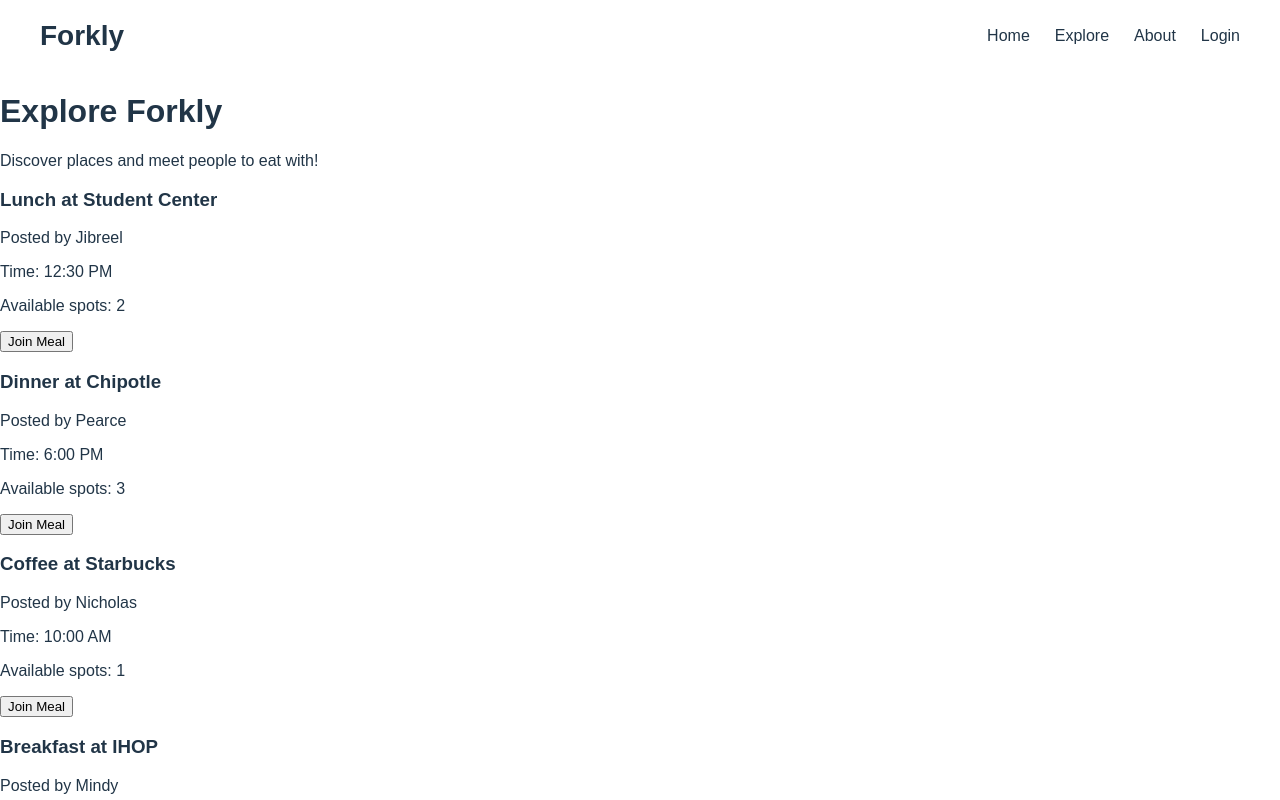
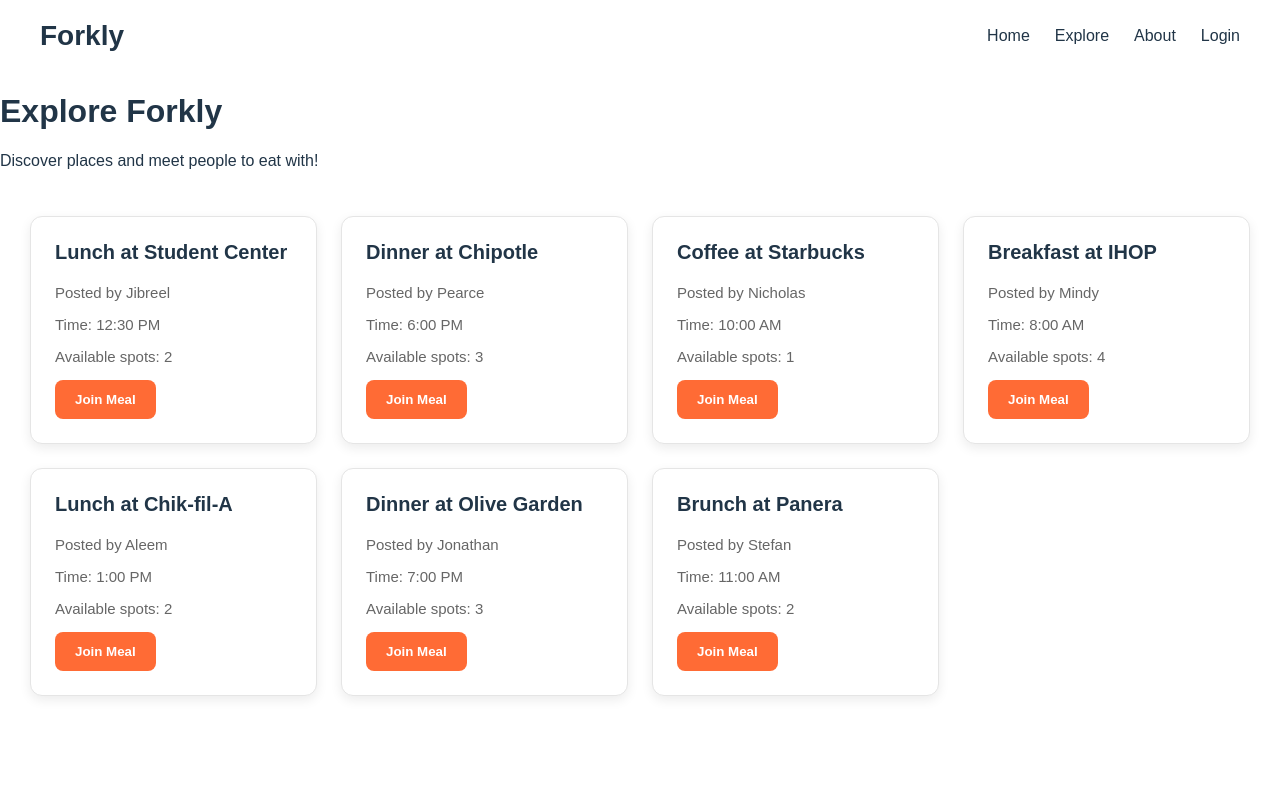
Before and after one commit to ItzShawn1996/Forkly, a React (Vite) app in the folder frontend/: page /explore in a window 1280 px wide. Shown: the top 800 px of the page. Built offline with nearby package versions, Linux system fonts and the light colour scheme.

Commit message:
Added grid layout to Explore page

```diff
--- /dev/null
+++ b/frontend/src/components/DiningCard.css
@@ -0,0 +1,38 @@
+.dining-card{
+    background-color: white;
+    border: 1px solid #e5e5e5;
+    border-radius: 12px;
+    padding: 24px;
+    box-shadow: 0 4px 12px rgba(0,0,0,0.08);
+    transition: transform 0.2s ease;
+
+}
+
+.dining-card:hover{
+    transform: translateY(-5px);
+}
+
+.dining-card h3{
+    margin-top: 0;
+    font-size: 20px;
+    color: #213547
+}
+
+.dining-card p{
+    color: #666;
+    font-size: 15px;
+}
+
+.dining-card button{
+    background-color: #ff6b35;
+    color: white;
+    border: none;
+    border-radius: 8px;
+    padding: 12px 20px;
+    cursor: pointer;
+    font-weight: 600;
+}
+
+.dining-card button:hover{
+    background-color: #e85a2a;
+}
--- a/frontend/src/components/DiningCard.tsx
+++ b/frontend/src/components/DiningCard.tsx
@@ -1,3 +1,5 @@
+import "./DiningCard.css";
+
 type DiningCardProps = {
     title: string;
     host: string;
--- /dev/null
+++ b/frontend/src/pages/Explore.css
@@ -0,0 +1,6 @@
+.dining-grid{
+    display: grid;
+    grid-template-columns: repeat(auto-fit, minmax(250px, 1fr));
+    gap: 24px;
+    padding: 30px;
+}
--- a/frontend/src/pages/Explore.tsx
+++ b/frontend/src/pages/Explore.tsx
@@ -1,4 +1,6 @@
 import DiningCard from "../components/DiningCard";
+import "./Explore.css";
+
 const diningPosts = [
     {
         id: 1,
@@ -57,6 +59,7 @@ function Explore(){
             <h1>Explore Forkly</h1>
             <p>Discover places and meet people to eat with!</p>
 
+            <div className="dining-grid">
                 {diningPosts.map((post) => (
                     <DiningCard
                         key={post.id}
@@ -66,6 +69,7 @@ function Explore(){
                         spots={post.spots}
                     />
                 ))}
+            </div>
         </main>
 
     );
```
Lines whose indentation alone changed are shown as unchanged.
